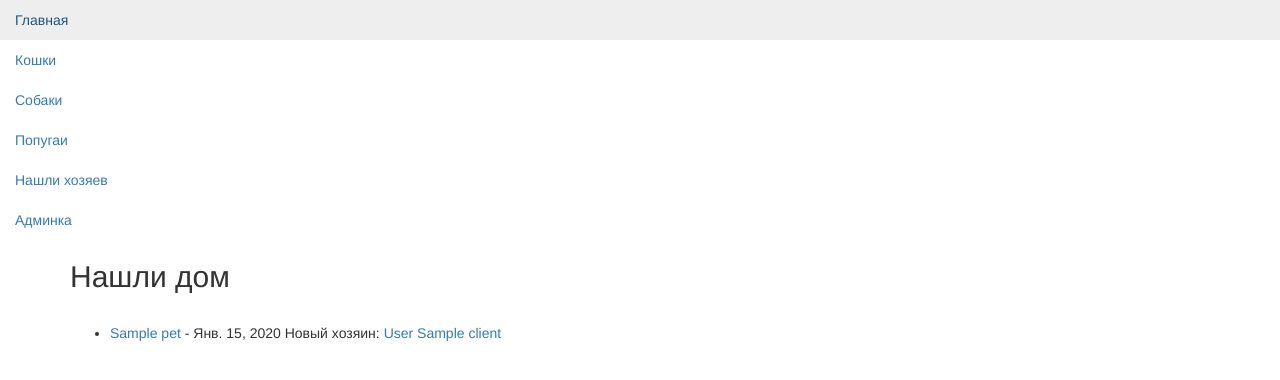
After one commit to AlexanderPron/shelter, a Django app: page /sheltered/ in a window 1280 px wide. The commit adds this page. Shown: the top 380 px of the page. Run offline with Django 3.2, Linux system fonts and the light colour scheme; tables that the repository leaves empty hold one stand-in row (values such as "Sample post"); some libraries are stand-ins or nearby versions.

Commit message:
some adds..

```diff
--- a/shelter/pets/models.py
+++ b/shelter/pets/models.py
@@ -33,6 +33,11 @@ class Pet(models.Model):
     ordering = ["name"]
     verbose_name = 'Питомец'
     verbose_name_plural = 'Питомцы'
+
+  @property
+  def avatar_url(self):
+    if self.avatar and hasattr(self.avatar, 'url'):
+      return self.avatar.url
 
   def get_absolute_url(self):
     return reverse('pet-detail', args=[str(self.id)])
@@ -74,6 +79,9 @@ class Client(models.Model):
   def __str__(self):
     return '{} {}'.format(self.name, self.surname)
 
+  def get_absolute_url(self):
+    return reverse('client-detail', args=[str(self.id)])
+
 class ShelteredPets(models.Model):
   pet = models.ForeignKey(Pet, on_delete = models.CASCADE, related_name='pets', verbose_name='Питомец')
   owner = models.ForeignKey(Client, on_delete = models.CASCADE, related_name='owners', verbose_name='Хозяин')
@@ -89,7 +97,7 @@ class ShelteredPets(models.Model):
       pass   # Вывести какое-то предупреждение, что этого питомца выбрать нельзя
 
   class Meta:
-    ordering = ["sheltered_date"]
+    ordering = ["-sheltered_date"]
     verbose_name = 'Устроенные животные'
     verbose_name_plural = 'Устроенные животные'
 
--- a/shelter/pets/templates/base.html
+++ b/shelter/pets/templates/base.html
@@ -27,6 +27,9 @@
               <a class="nav-link" href="{% url 'parrots' %}">Попугаи</a>
             </li>
             <li class="nav-item item-head-nav">
+              <a class="nav-link" href="{% url 'sheltered' %}">Нашли хозяев</a>
+            </li>
+            <li class="nav-item item-head-nav">
                 <a class="nav-link" href="{% url 'admin:index' %}">Админка</a>
             </li>
           </ul>
--- a/shelter/pets/templates/index.html
+++ b/shelter/pets/templates/index.html
@@ -1,7 +1,7 @@
 {% extends 'base.html' %}
 {% block page-style %}
     {% load static %}
-    <link rel="stylesheet" href="{% static 'catalog/style/index.css' %}">
+    <link rel="stylesheet" href="{% static 'style/index.css' %}">
 {% endblock %}
 {% block page-title %} Котопёс {% endblock %}
 
@@ -10,6 +10,7 @@
   <h2> Наши новички: </h2> <br>
   <ul>
     {% for pet in lastPets %}
+      <li><a href="{{ pet.get_absolute_url }}"><img src="{{ pet.avatar_url }}" width="200" alt="{{ pet.name }}"></a></li>
       <li><a href="{{ pet.get_absolute_url }}">{{ pet.name }}</a></li>
     {% endfor %}
   </ul>
--- a/shelter/pets/templates/pet_detail.html
+++ b/shelter/pets/templates/pet_detail.html
@@ -6,8 +6,11 @@
 {% block page-title %} {{ pet.name }} {% endblock %}
 
 {% block content %}
+  {{ pet }}
+  {{ photos}}
   <p> Здравствуйте! Меня зовут {{ pet.name }}</p> <br>
   <p> Мне {{ pet.approximate_age }} месяцев</p> <br>
   <p> Я очень хотел-бы жить с вами</p> <br>
 
+
 {% endblock %}
--- /dev/null
+++ b/shelter/pets/templates/sheltered.html
@@ -0,0 +1,16 @@
+{% extends 'base.html' %}
+{% block page-style %}
+    {% load static %}
+    <link rel="stylesheet" href="{% static 'catalog/style/pets.css' %}">
+{% endblock %}
+{% block page-title %} Нашли дом {% endblock %}
+
+{% block content %}
+    <h2 class = "head-title">Нашли дом</h2> <br>
+      <ul>
+        {% for shelteredPet in shelteredPets %}
+          <li><a href="{{ shelteredPet.pet.get_absolute_url }}">{{ shelteredPet.pet.name }}</a> - {{ shelteredPet.sheltered_date }} Новый хозяин: <a href="{{ shelteredPet.owner.get_absolute_url }}">{{ shelteredPet.owner.surname }} {{ shelteredPet.owner.name }}</a></li>
+        {% endfor %}
+      </ul>
+
+{% endblock %}
--- a/shelter/pets/urls.py
+++ b/shelter/pets/urls.py
@@ -10,7 +10,9 @@ urlpatterns = [
   path('cats/', views.cats_page, name='cats'),
   path('dogs/', views.dogs_page, name='dogs'),
   path('parrots/', views.parrots_page, name='parrots'),
-  url(r'^pets/(?P<pk>\d+)$', views.PetDetailView.as_view(), name='pet-detail'),
+  path('sheltered/', views.sheltered_page, name='sheltered'),
+  url(r'^pets/(?P<pk>\d+)$', views.pet_detail_page, name='pet-detail'),
+  url(r'^clients/(?P<pk>\d+)$', views.ClientDetailView.as_view(), name='client-detail'),
 
 ]
 urlpatterns += static(settings.STATIC_URL, document_root=settings.STATIC_ROOT)
--- a/shelter/pets/views.py
+++ b/shelter/pets/views.py
@@ -1,7 +1,7 @@
 from django.shortcuts import render
 from django.http import HttpResponse, HttpResponseRedirect
 from django.template import loader
-from .models import Pet
+from .models import Pet, ShelteredPets, Client, Photo
 from django.views import generic
 
 def index(request):
@@ -36,6 +36,28 @@ def parrots_page(request):
   }
   return HttpResponse(template.render(parrots_list, request))
 
-class PetDetailView(generic.DetailView):
-    model = Pet
-    template_name = 'pet_detail.html'
+def sheltered_page(request):
+  template = loader.get_template('sheltered.html')
+  shelteredPets = ShelteredPets.objects.all()
+  shelteredPets_list = {
+      "shelteredPets": shelteredPets,
+  }
+  return HttpResponse(template.render(shelteredPets_list, request))
+
+def pet_detail_page(request, pk):
+  template = loader.get_template('pet_detail.html')
+  pet = Pet.objects.all().filter(id = pk)
+  photos = Photo.objects.filter(pet__id=pk)
+  data_list = {
+      "pet": pet,
+      "photos": photos,
+  }
+  return HttpResponse(template.render(data_list, request))
+
+# class PetDetailView(generic.DetailView):
+#     model = Pet
+#     template_name = 'pet_detail.html'
+
+class ClientDetailView(generic.DetailView):
+    model = Client
+    template_name = 'client_detail.html'
```
Also changed, not shown: shelter/data.xml (+1 -1 lines), shelter/pets/templates/client_detail.html (added, +12 -0 lines), shelter/pets/migrations/0014_auto_20210113_1220.py (added), shelter/pets/static/img/Ара_8/parrot1.jpg (added), shelter/pets/static/img/Дружок_9/dog2.jpg (added), shelter/pets/static/img/Кеша_7/parrot2.png (added), shelter/pets/static/img/Мурзик_5/cat1.jpg (added), shelter/pets/static/img/Мурик_1/cat2.jpg (added), shelter/pets/static/img/Мухтар_6/dog1.jpg (added), shelter/pets/static/style/base.css (added), shelter/pets/static/style/index.css (added), shelter/pets/static/style/pet.css (added).
